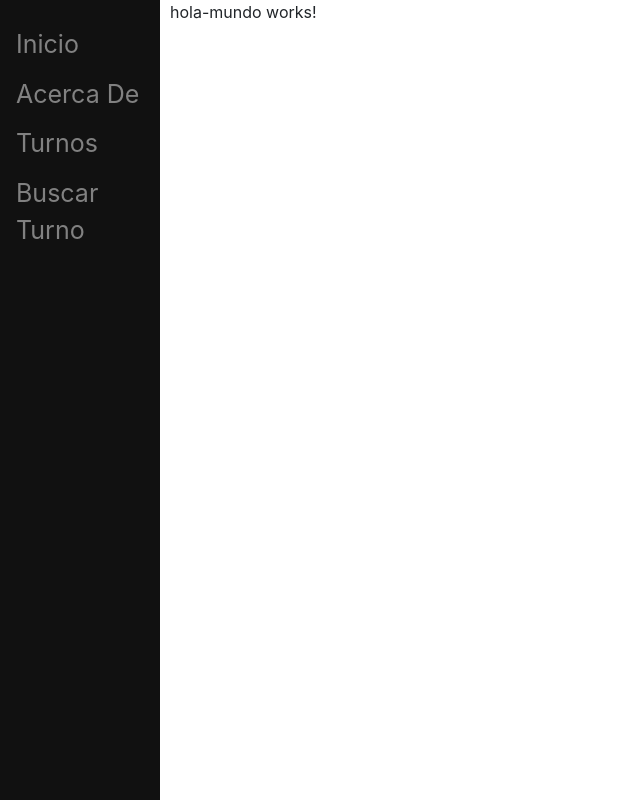
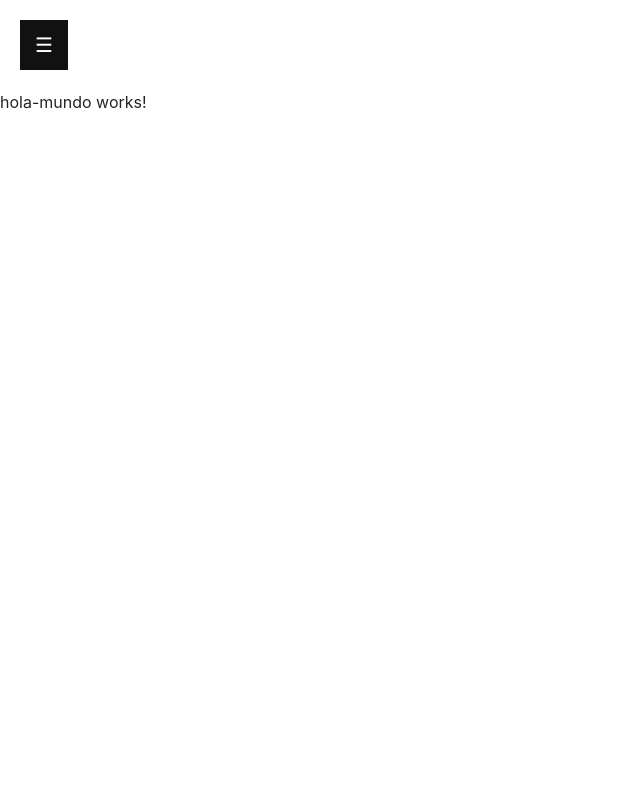
Before and after one commit to GabrielEspina/Cliente, an Angular app: page / in a window 1280 px wide. Shown: the whole page, without its empty margins (0-640 px from the left). Built offline with nearby package versions, Linux system fonts and the light colour scheme; no server answers.

Commit message:
Se mejora el sidebar y se crea el template buscar turno

```diff
--- a/src/app/app.component.css
+++ b/src/app/app.component.css
@@ -1,38 +1,65 @@
+
+
   /* The sidebar menu */
-.sidenav {
-    height: 100%; /* Full-height: remove this if you want "auto" height */
-    width: 160px; /* Set the width of the sidebar */
-    position: fixed; /* Fixed Sidebar (stay in place on scroll) */
+.sidebar {
+  height: 100%; /* 100% Full-height */
+  width: 0; /* 0 width - change this with JavaScript */
+  position: fixed; /* Stay in place */
   z-index: 1; /* Stay on top */
-    top: 0; /* Stay at the top */
+  top: 0;
   left: 0;
-    background-color: #111; /* Black */
+  background-color: #111; /* Black*/
   overflow-x: hidden; /* Disable horizontal scroll */
-    padding-top: 20px;
+  padding-top: 60px; /* Place content 60px from the top */
+  transition: 0.5s; /* 0.5 second transition effect to slide in the sidebar */
 }
 
-  /* The navigation menu links */
-  .sidenav a {
-    padding: 6px 8px 6px 16px;
+/* The sidebar links */
+.sidebar a {
+  padding: 8px 8px 8px 32px;
   text-decoration: none;
   font-size: 25px;
   color: #818181;
   display: block;
+  transition: 0.3s;
 }
 
 /* When you mouse over the navigation links, change their color */
-  .sidenav a:hover {
+.sidebar a:hover {
   color: #f1f1f1;
 }
 
-  /* Style page content */
-  .main {
-    margin-left: 160px; /* Same as the width of the sidebar */
-    padding: 0px 10px;
+/* Position and style the close button (top right corner) */
+.sidebar .closebtn {
+  position: absolute;
+  top: 0;
+  right: 25px;
+  font-size: 36px;
+  margin-left: 50px;
 }
 
-  /* On smaller screens, where height is less than 450px, change the style of the sidebar (less padding and a smaller font size) */
+/* The button used to open the sidebar */
+.openbtn {
+  font-size: 20px;
+  cursor: pointer;
+  background-color: #111;
+  color: white;
+  padding: 10px 15px;
+  border: none;
+}
+
+.openbtn:hover {
+  background-color: #444;
+}
+
+/* Style page content - use this if you want to push the page content to the right when you open the side navigation */
+#main {
+  transition: margin-left .5s; /* If you want a transition effect */
+  padding: 20px;
+}
+
+/* On smaller screens, where height is less than 450px, change the style of the sidenav (less padding and a smaller font size) */
 @media screen and (max-height: 450px) {
-    .sidenav {padding-top: 15px;}
-    .sidenav a {font-size: 18px;}
+  .sidebar {padding-top: 15px;}
+  .sidebar a {font-size: 18px;}
 }
--- a/src/app/app.component.html
+++ b/src/app/app.component.html
@@ -1,15 +1,21 @@
+
 <link rel="stylesheet" href="https://stackpath.bootstrapcdn.com/bootstrap/4.3.1/css/bootstrap.min.css" integrity="sha384-ggOyR0iXCbMQv3Xipma34MD+dH/1fQ784/j6cY/iJTQUOhcWr7x9JvoRxT2MZw1T" crossorigin="anonymous">
 
+<!-- Load an icon library to show a hamburger menu (bars) on small screens -->
+<link rel="stylesheet" href="https://cdnjs.cloudflare.com/ajax/libs/font-awesome/4.7.0/css/font-awesome.min.css">
 
-<!-- Side navigation -->
-<div class="sidenav">
-    <a routerLink="/" (click) ="activar('inicio')">Inicio</a>
-    <a routerLink="/about" (click) ="activar('acerca')">Acerca De</a>
-    <a routerLink="/turnos"(click) ="activar('turno')">Turnos</a>
-    <a routerLink="/" aria-disabled="true">Buscar Turno</a>
-  </div>
+  <div id="mySidebar" class="sidebar">
+      <a href="javascript:void(0)" class="closebtn" (click)="closeNav()">&times;</a>
+      <a routerLink="/" (click) ="manageSideBar()">Inicio</a>
+      <a routerLink="/about" (click) ="manageSideBar()">Acerca De</a>
+      <a routerLink="/turnos"(click) ="manageSideBar()">Turnos</a>
+      <a routerLink="/buscar-turno" (click) ="manageSideBar()">Buscar Turno</a>
+    </div>
 
+    <div id="main">
+      <button class="openbtn" (click)="manageSideBar()">&#9776; </button>
+    </div>
   <!-- Page content -->
-  <div class="main">
+  <div>
       <router-outlet></router-outlet>
   </div>
--- a/src/app/app.component.ts
+++ b/src/app/app.component.ts
@@ -1,6 +1,7 @@
 import { Component } from '@angular/core';
 import { DataService } from './data.service';
 import { Post } from './Post';
+import { identifierModuleUrl } from '@angular/compiler';
 
 @Component({
   selector: 'app-root',
@@ -20,6 +21,8 @@ export class AppComponent {
   }
 
   activado = "";
+
+  sideBar = false;
   activar(boton){
     this.boton[this.activado] = "";
     this.boton[boton] = "active";
@@ -32,4 +35,24 @@ export class AppComponent {
       this.posts = data;
     });
   }
+
+  manageSideBar(){
+    if(this.sideBar)
+      this.sideBar = this.closeNav();
+    else
+      this.sideBar = this.openNav();
+  }
+
+   openNav() {
+    document.getElementById("mySidebar").style.width = "250px";
+    document.getElementById("main").style.marginLeft = "250px";
+    return true;
+  }
+
+  /* Set the width of the sidebar to 0 and the left margin of the page content to 0 */
+   closeNav() {
+    document.getElementById("mySidebar").style.width = "0";
+    document.getElementById("main").style.marginLeft = "0";
+    return false;
+  }
 }
--- /dev/null
+++ b/src/app/buscar-turno/buscar-turno.component.html
@@ -0,0 +1 @@
+<h1>BUSCAR TURNO TEMPLATE</h1>
--- /dev/null
+++ b/src/app/buscar-turno/buscar-turno.component.ts
@@ -0,0 +1,15 @@
+import { Component, OnInit } from '@angular/core';
+
+@Component({
+  selector: 'app-buscar-turno',
+  templateUrl: './buscar-turno.component.html',
+  styleUrls: ['./buscar-turno.component.css']
+})
+export class BuscarTurnoComponent implements OnInit {
+
+  constructor() { }
+
+  ngOnInit() {
+  }
+
+}
```
Also changed, not shown: src/app/app.module.ts (+5 -2 lines), src/app/buscar-turno/buscar-turno.component.css (added), 1 other file (tests, documents, lock files or other folders). Lines whose indentation alone changed are shown as unchanged.
